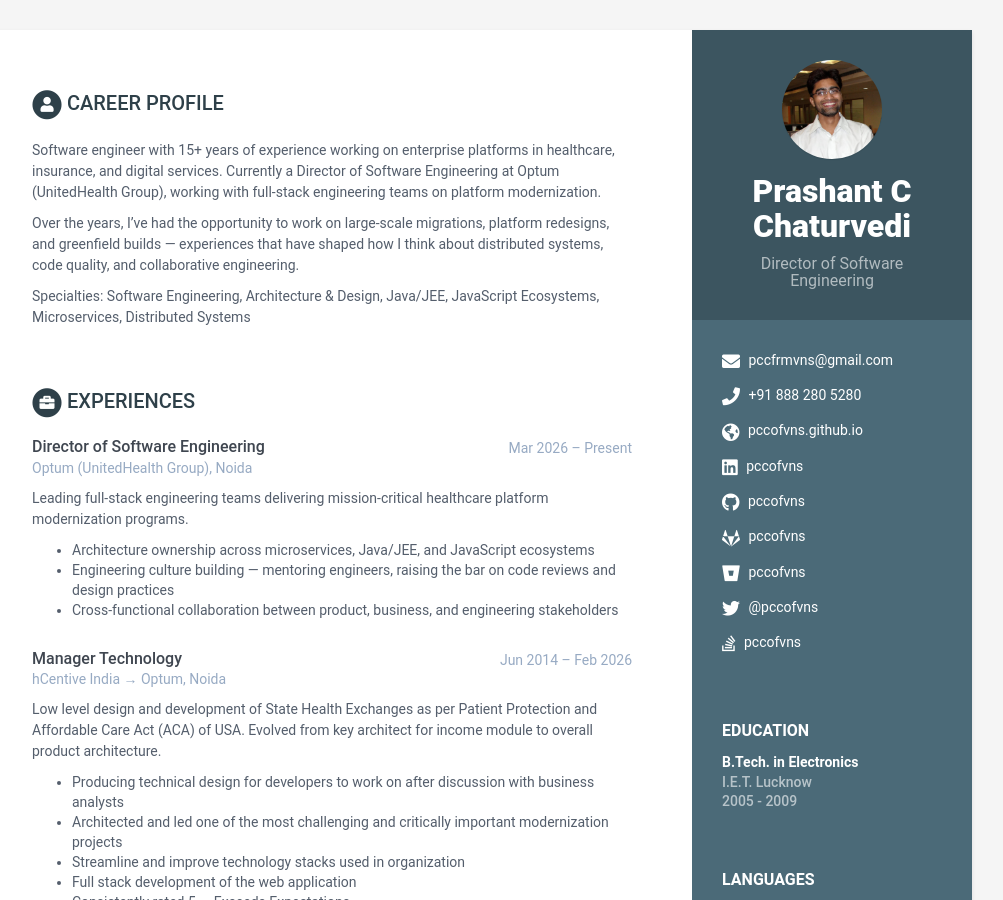
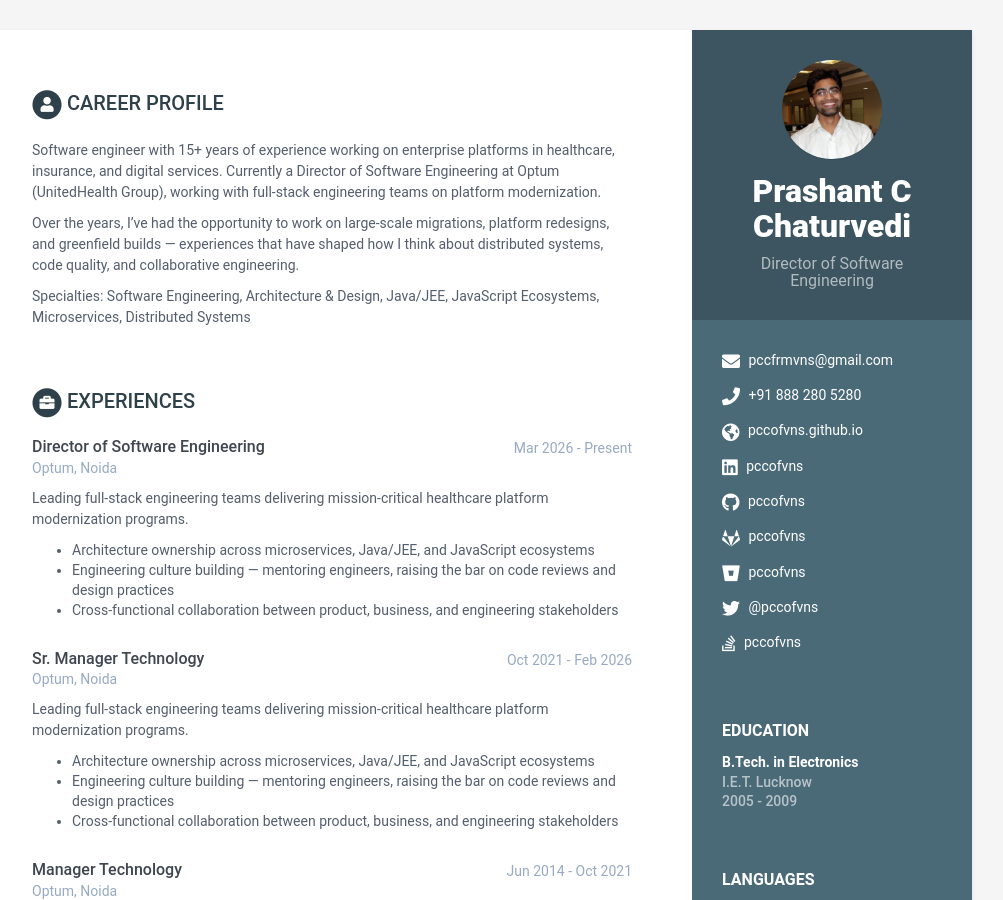
Before and after one commit to pccofvns/pccofvns.github.io, a Jekyll site: the page built from cv.html, in a window 1280 px wide and 900 px high. Shown: the whole window, without its empty margins (168-1171 px from the left). Built offline with Jekyll 4.4.1, drawn with Linux system fonts in a browser that asks for light colours.

Commit message:
Normalize CV dates and add Sr. Manager role
Standardize formatting and timeline entries in _data/cv.yml: replace en dashes with hyphens in time ranges, normalize company name to "Optum, Noida", add a new "Sr. Manager Technology" entry (Oct 2021 - Feb 2026), adjust "Manager Technology" dates to Jun 2014 - Oct 2021, and fix a minor punctuation change in the conference citation.

```diff
--- a/_data/cv.yml
+++ b/_data/cv.yml
@@ -68,18 +68,26 @@ education:
 
 experiences:
     - role: Director of Software Engineering
-      time: Mar 2026 – Present
-      company: Optum (UnitedHealth Group), Noida
+      time: Mar 2026 - Present
+      company: Optum, Noida
       details: |
         Leading full-stack engineering teams delivering mission-critical healthcare platform modernization programs.
 
           - Architecture ownership across microservices, Java/JEE, and JavaScript ecosystems
           - Engineering culture building — mentoring engineers, raising the bar on code reviews and design practices
           - Cross-functional collaboration between product, business, and engineering stakeholders
+    - role: Sr. Manager Technology
+      time: Oct 2021 - Feb 2026
+      company: Optum, Noida
+      details: |
+        Leading full-stack engineering teams delivering mission-critical healthcare platform modernization programs.
 
+          - Architecture ownership across microservices, Java/JEE, and JavaScript ecosystems
+          - Engineering culture building — mentoring engineers, raising the bar on code reviews and design practices
+          - Cross-functional collaboration between product, business, and engineering stakeholders
     - role: Manager Technology
-      time: Jun 2014 – Feb 2026
-      company: hCentive India → Optum, Noida
+      time: Jun 2014 - Oct 2021
+      company: Optum, Noida
       details: |
         Low level design and development of State Health Exchanges as per Patient Protection and Affordable Care Act (ACA) of USA. Evolved from key architect for income module to overall product architecture.
 
@@ -133,7 +141,7 @@ experiences:
 #
 #      - title: A syntax directed compiler for Algol 60
 #        authors: Edgar T. Irons
-#        conference: "Comm. ACM 4 (1961), 51–55"
+#        conference: "Comm. ACM 4 (1961), 51-55"
 
 skills:
     title: Skills &amp; Proficiency
```
